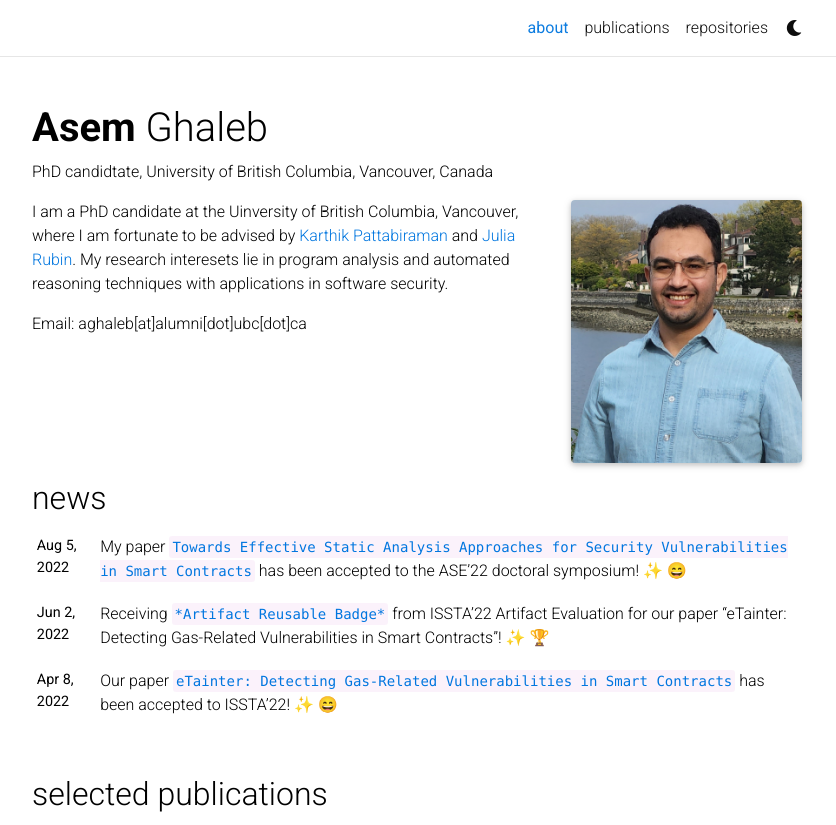
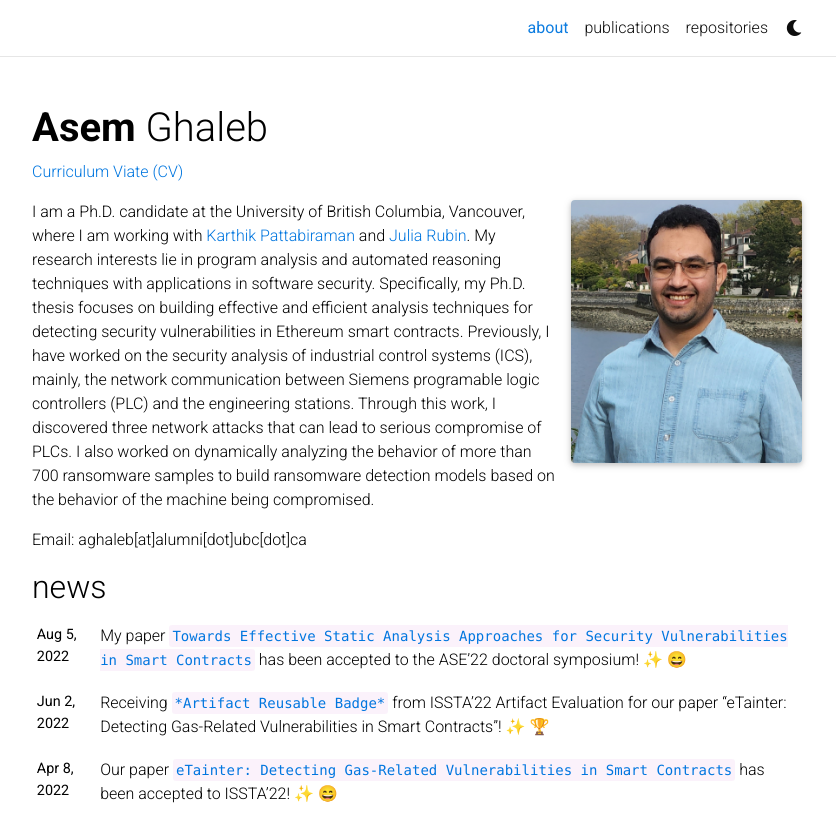
Before and after one commit to AsemGhaleb/asemghaleb.github.io, a Jekyll site: the page built from _pages/about.md, in a window 1280 px wide and 1184 px high, cut to the strip 0-825 px from the top of the window. Shown: the whole strip, without its empty margins (223-1059 px from the left). Built offline with Jekyll 4.4.1, drawn with Linux system fonts in a browser that asks for light colours; full-size pictures stand in for the smaller copies a plugin makes; emoji names are drawn with the system emoji font; comment, search, counter and statistics services are not loaded; a style sheet for code colours, icons or effects is not loaded.

Commit message:
piography

```diff
--- a/_pages/about.md
+++ b/_pages/about.md
@@ -2,7 +2,7 @@
 layout: about
 title: about
 permalink: /
-subtitle: PhD candidtate, University of British Columbia, Vancouver, Canada
+subtitle: <a href='https://www.asemghaleb.com'> Curriculum Viate (CV)</a>
 
 profile:
   align: right
@@ -18,6 +18,6 @@ selected_papers: true # includes a list of papers marked as "selected={true}"
 social: true  # includes social icons at the bottom of the page
 ---
 
-I am a PhD candidate at the Uinversity of British Columbia, Vancouver, where I am fortunate to be advised by [Karthik Pattabiraman](https://blogs.ubc.ca/karthik/) and [Julia Rubin](https://people.ece.ubc.ca/mjulia). My research interesets lie in program analysis and automated reasoning techniques with applications in software security.
+I am a Ph.D. candidate at the University of British Columbia, Vancouver, where I am working with [Karthik Pattabiraman](https://blogs.ubc.ca/karthik/) and [Julia Rubin](https://people.ece.ubc.ca/mjulia). My research interests lie in program analysis and automated reasoning techniques with applications in software security. Specifically, my Ph.D. thesis focuses on building effective and efficient analysis techniques for detecting security vulnerabilities in Ethereum smart contracts. Previously, I have worked on the security analysis of industrial control systems (ICS), mainly, the network communication between Siemens programable logic controllers (PLC) and the engineering stations. Through this work, I discovered three network attacks that can lead to serious compromise of PLCs. I also worked on dynamically analyzing the behavior of more than 700 ransomware samples to build ransomware detection models based on the behavior of the machine being compromised.
 
 Email: aghaleb[at]alumni[dot]ubc[dot]ca
```
